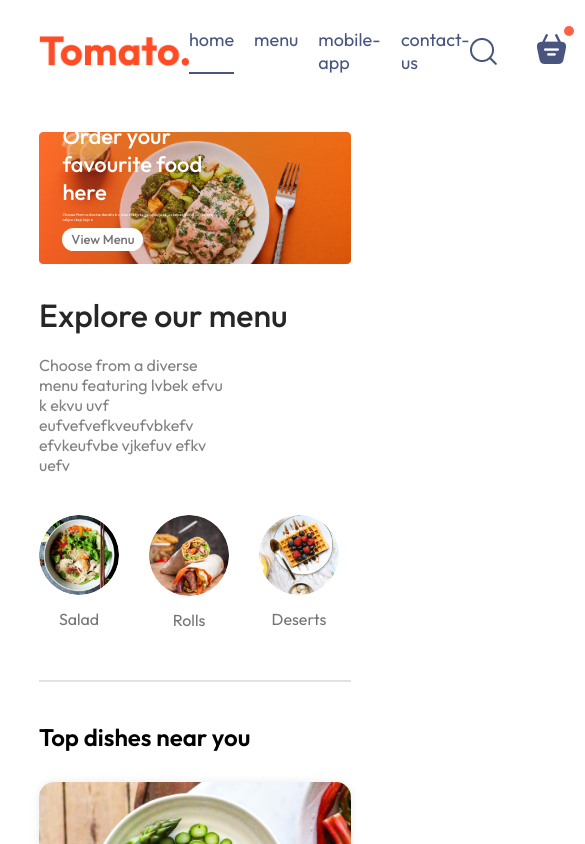
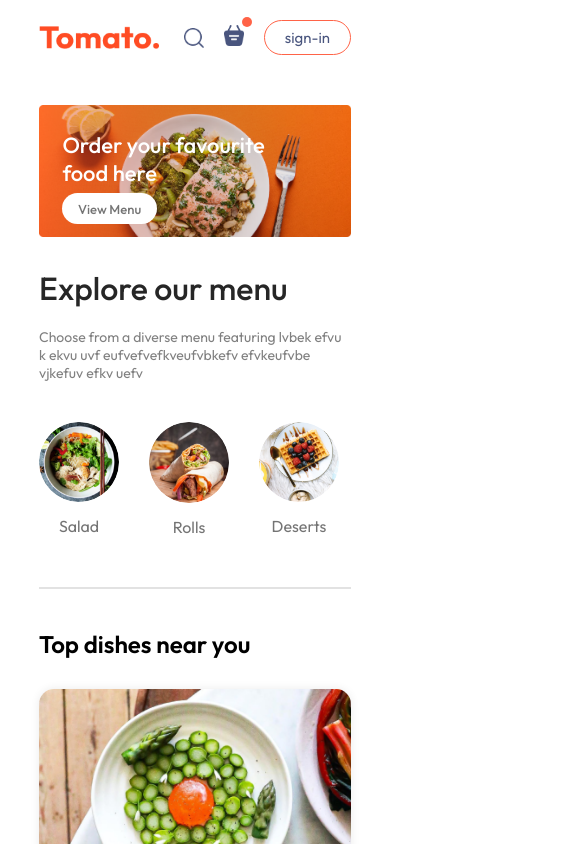
Before and after one commit to goujonmael/Food-Delivery-App, a React (Vite) app in the folder frontend/: page / in a window 390 px wide. Shown: the top 844 px of the page, 585 px wide, since content can reach past the window. Built offline with nearby package versions, Linux system fonts and the light colour scheme.

Commit message:
Responsive interface

```diff
--- a/frontend/index.html
+++ b/frontend/index.html
@@ -1,3 +1,4 @@
+
 <!doctype html>
 <html lang="en">
   <head>
--- a/frontend/src/components/AppDownload/AppDownload.css
+++ b/frontend/src/components/AppDownload/AppDownload.css
@@ -0,0 +1,25 @@
+.app-download {
+    margin: auto auto;
+    margin-top: 100px;
+    font-size: max(3vw,20px);
+    text-align: center;
+    font-weight: 500;
+}
+
+.app-download-platforms {
+    display: flex;
+    justify-content: center;
+    gap: max(2vw, 10px);
+    margin-top: 40px;
+}
+
+.app-download-platforms img {
+    width: max(30vw, 120px);
+    cursor: pointer;
+    max-width: 180px;
+    transition: 0.5s;
+}
+
+.app-download-platforms img:hover {
+    transform: scale(1.05);
+}
--- a/frontend/src/components/AppDownload/AppDownload.jsx
+++ b/frontend/src/components/AppDownload/AppDownload.jsx
@@ -1,8 +1,15 @@
 import React from 'react'
+import './AppDownload.css'
+import { assets } from '../../assets/assets'
 
 const AppDownload = () => {
   return (
-    <div>AppDownload</div>
+    <div className='app-download' id='app-download'>
+        <p>For Better Experience, download <br />Tomato App</p>
+        <div className="app-download-platforms">
+            <img src={assets.play_store} alt="" /><img src={assets.app_store} alt="" />
+        </div>
+    </div>
   )
 }
 
--- a/frontend/src/components/Footer/Footer.css
+++ b/frontend/src/components/Footer/Footer.css
@@ -46,3 +46,14 @@
     background-color: grey;
     border: none;
 }
+
+@media (max-width:750px) {
+    .footer-content{
+        display: flex;
+        flex-direction: column;
+        gap: 35px;
+    }
+    .footer-copyright{
+        text-align: center;
+    }
+}
--- a/frontend/src/components/Navbar/ExploreMenu/ExploreMenu.css
+++ b/frontend/src/components/Navbar/ExploreMenu/ExploreMenu.css
@@ -55,3 +55,10 @@
   border: 4px solid tomato;
   padding: 2px;
 }
+
+@media (max-width:1050px) {
+    .explore-menu-text{
+        max-width: 100%;
+        font-size: 14px;
+    }
+}
--- a/frontend/src/components/Navbar/Header/Header.css
+++ b/frontend/src/components/Navbar/Header/Header.css
@@ -40,3 +40,21 @@
     background-color: white;
     transition: all 0.3s ease;
 }
+
+@media (max-width:1050px) {
+    .header-contents{
+        max-width: 45%;
+    }
+}
+
+@media (max-width:750px) {
+    .header-contents{
+        max-width: 65%;
+    }
+    .header-contents p{
+        display: none;
+    }
+    .header-contents button {
+        padding: 2vw 4vw;
+    }
+}
--- a/frontend/src/components/Navbar/Navbar.css
+++ b/frontend/src/components/Navbar/Navbar.css
@@ -61,3 +61,48 @@
     top: -8px;
     right: -8px;
 }
+
+@media (max-width:1050px) {
+    .navbar .logo {
+        width: 140px;;
+    }
+    .navbar-menu {
+        gap:20px;
+        font-size: 17px;
+    }
+    .navbar-right {
+        gap: 30px;
+    }
+    .navbar-right img {
+        width: 22px;;
+    }
+    .navbar-right button {
+        padding: 8px 25px;
+    }
+}
+
+@media (max-width:900px) {
+    .navbar .logo {
+        width: 120px;;
+    }
+    .navbar-menu {
+        gap:15px;
+        font-size: 16px;
+    }
+    .navbar-right {
+        gap: 20px;
+    }
+    .navbar-right img {
+        width: 20px;;
+    }
+    .navbar-right button {
+        padding: 7px 20px;
+        font-size: 15px
+    }
+}
+
+@media (max-width:750px) {
+    .navbar-menu {
+        display: none;
+    }
+}
--- a/frontend/src/pages/Home/Home.jsx
+++ b/frontend/src/pages/Home/Home.jsx
@@ -3,6 +3,7 @@
 import Header from "../../components/Navbar/Header/Header";
 import ExploreMenu from "../../components/Navbar/ExploreMenu/ExploreMenu";
 import FoodDisplay from "../../components/FoodDisplay/FoodDisplay";
+import AppDownload from "../../components/AppDownload/AppDownload";
 
 const Home = () => {
   const [category, setCategory] = useState("All");
@@ -12,6 +13,7 @@
       <Header />
       <ExploreMenu category={category} setCategory={setCategory} />
       <FoodDisplay category={category}/>
+      <AppDownload />
     </div>
   );
 };
```
